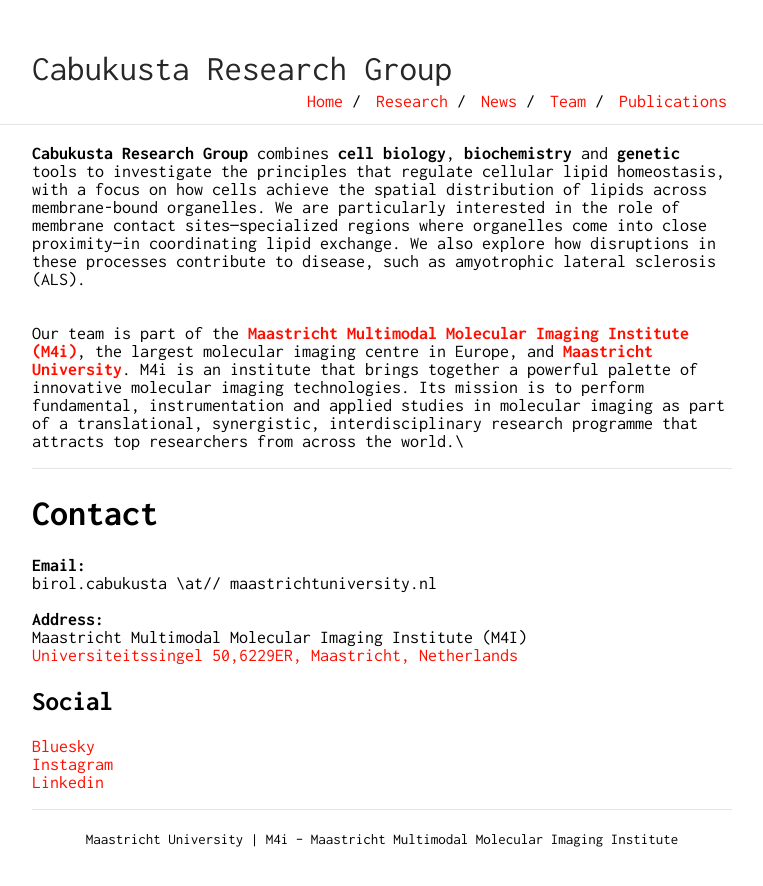
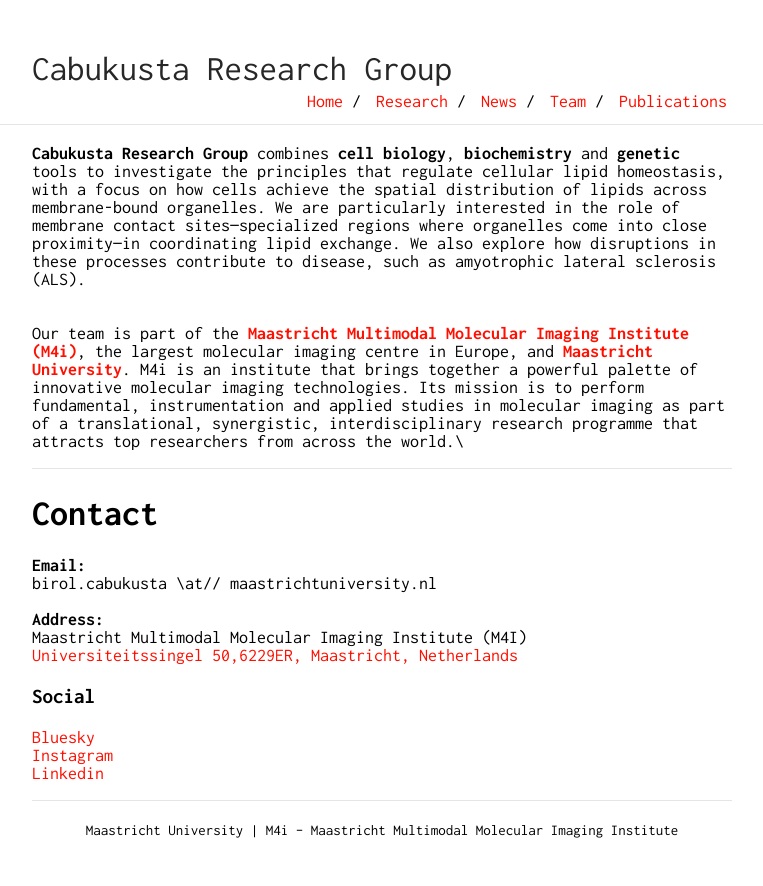
Before and after one commit to birolcabukusta/birolcabukusta.github.io, a Jekyll site: the page built from index.md, in a window 1280 px wide. Shown: the top 886 px of the page, without its empty margins (258-1021 px from the left). Built offline with Jekyll 4.4.1, drawn with Linux system fonts in a browser that asks for light colours.

```diff
--- a/index.md
+++ b/index.md
@@ -19,7 +19,7 @@ birol.cabukusta \\at// maastrichtuniversity.nl
 Maastricht Multimodal Molecular Imaging Institute (M4I)
 [Universiteitssingel 50,6229ER, Maastricht, Netherlands](https://maps.app.goo.gl/Q7ZSe6xTwVseA1mt5)
 
-## Social
+### Social
 
 [Bluesky](https://bsky.app/profile/birolcabukusta.bsky.social) \
 [Instagram](https://www.instagram.com/birolcabukusta) \
```
